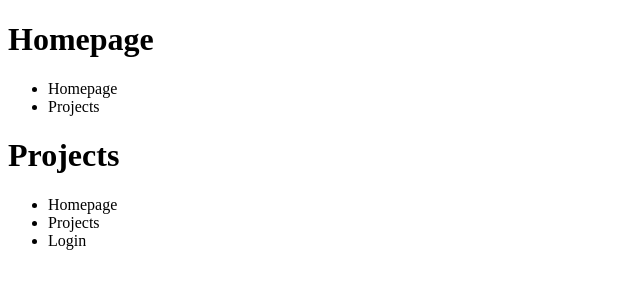
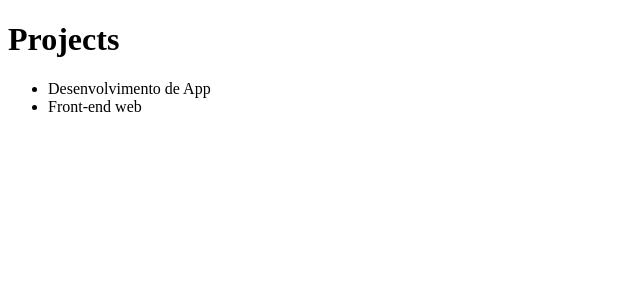
Before and after one commit to AllefyNepomucena/reactjs, a React app: page / in a window 1280 px wide. Shown: the top 300 px of the page, without its empty margins (0-640 px from the left). Built offline with nearby package versions, Linux system fonts and the light colour scheme.

Commit message:
Aplicando Estado e Imutabilidade

```diff
--- a/src/App.js
+++ b/src/App.js
@@ -4,26 +4,20 @@ import Header from './components/Header'
 /**
  * Componente
  * Propriedade
- * Estado
+ * Estado & Imutabilidade
  */
  function App( ){
+    const projects= ['Desenvolvimento de App', 'Front-end web']
+
      return (
         //fragment = <> </>
         <>
-     <Header title= 'Homepage'>
+
+     <Header title= 'Projects'/>
+
         <ul>
-          <li>Homepage</li>
-          <li>Projects</li>
+          {projects.map(project => <li key={project}>{project}</li>)}
         </ul>
-        </Header>
-     <Header title= 'Projects'>
-        <ul>
-           <li>Homepage</li>
-           <li>Projects</li>
-           <li>Login</li>
-        </ul>
-
-         </Header>
         </>
 
 
--- a/src/components/Header.js
+++ b/src/components/Header.js
@@ -1,12 +1,11 @@
 import React from "react";
 
 
-export default function Header ({title , children}){
+export default function Header ({title }){
     return(
         <header>
             <h1>{title}</h1>
 
-            {children}
         </header>
     )
 }
```
